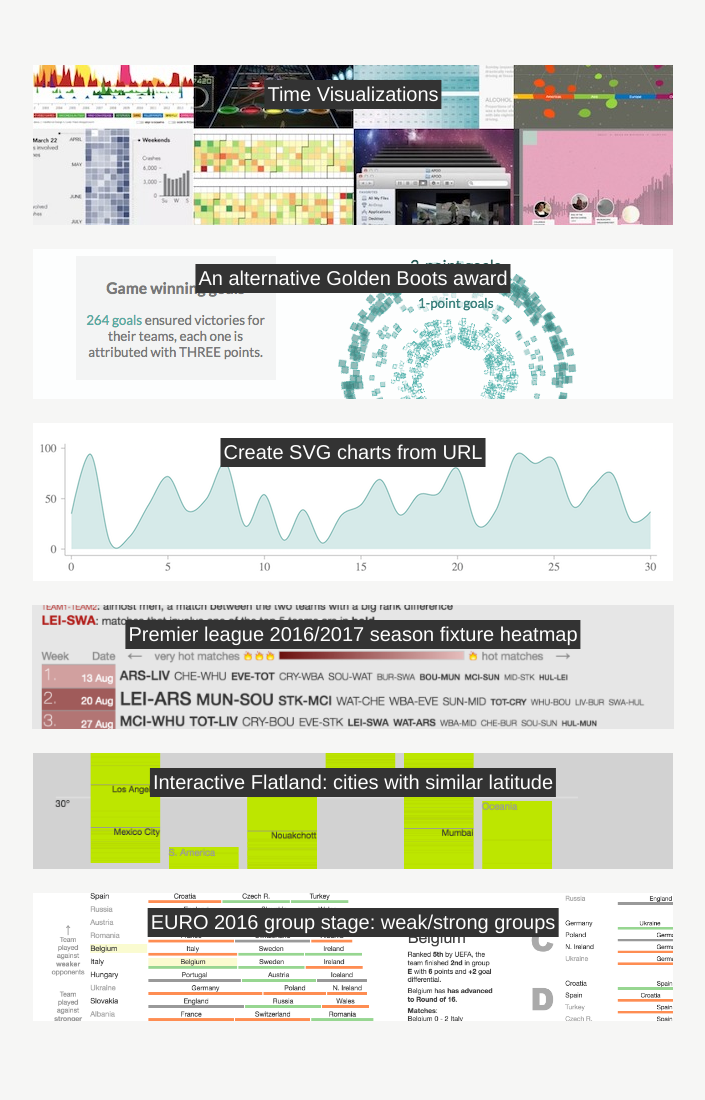
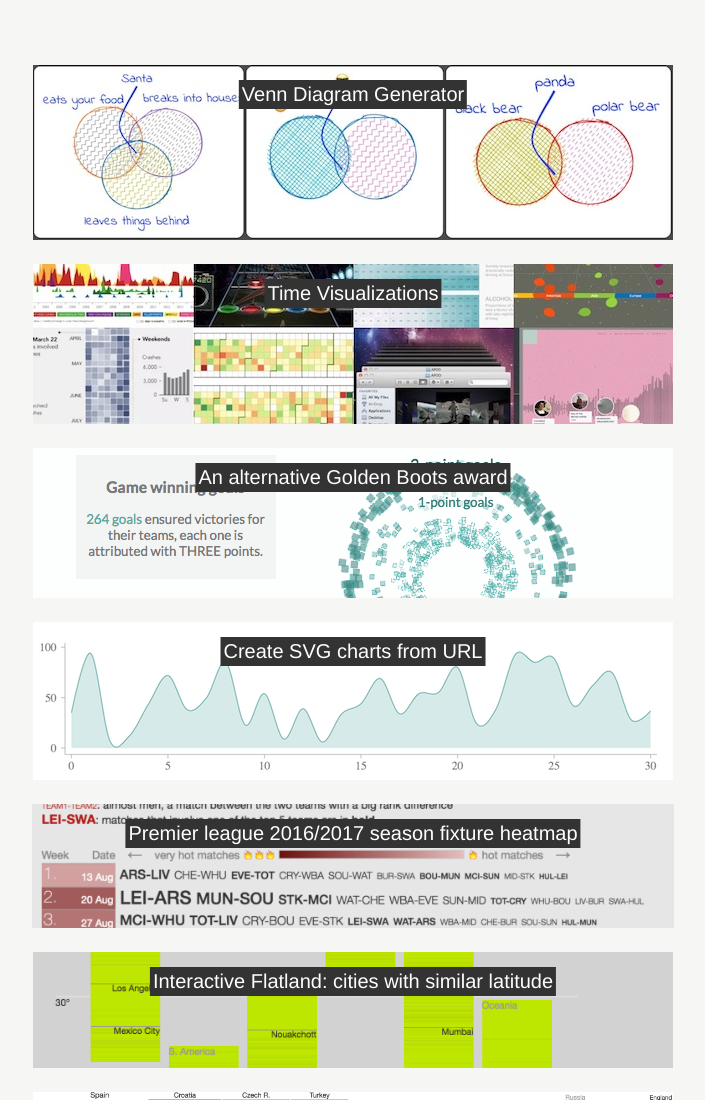
Before and after one commit to djamshed/djamshed.github.io, a plain HTML site: page index.html in a window 1280 px wide. Shown: the top 1100 px of the page, without its empty margins (287-992 px from the left). Before the commit the page ends 1038 px from the top, so only its background shows below. Drawn offline with Linux system fonts and the light colour scheme.

Commit message:
Add link Venn generator.

```diff
--- a/index.html
+++ b/index.html
@@ -56,6 +56,12 @@
 
   <div class="main-container">
     <div class="project">
+      <a href="https://github.com/djamshed/venn-generator">
+        <div class="project__title">Venn Diagram Generator</div>
+        <img src="img/venn.jpg" alt="Venn Diagram Generator" title="Venn Diagram Generator">
+      </a>
+    </div>
+    <div class="project">
       <a href="time-vis/">
         <div class="project__title">Time Visualizations</div>
         <img src="img/time-vis.jpg" alt="Time Visualizations" title="Time Visualizations">
```
Also changed, not shown: img/venn.jpg (added).
